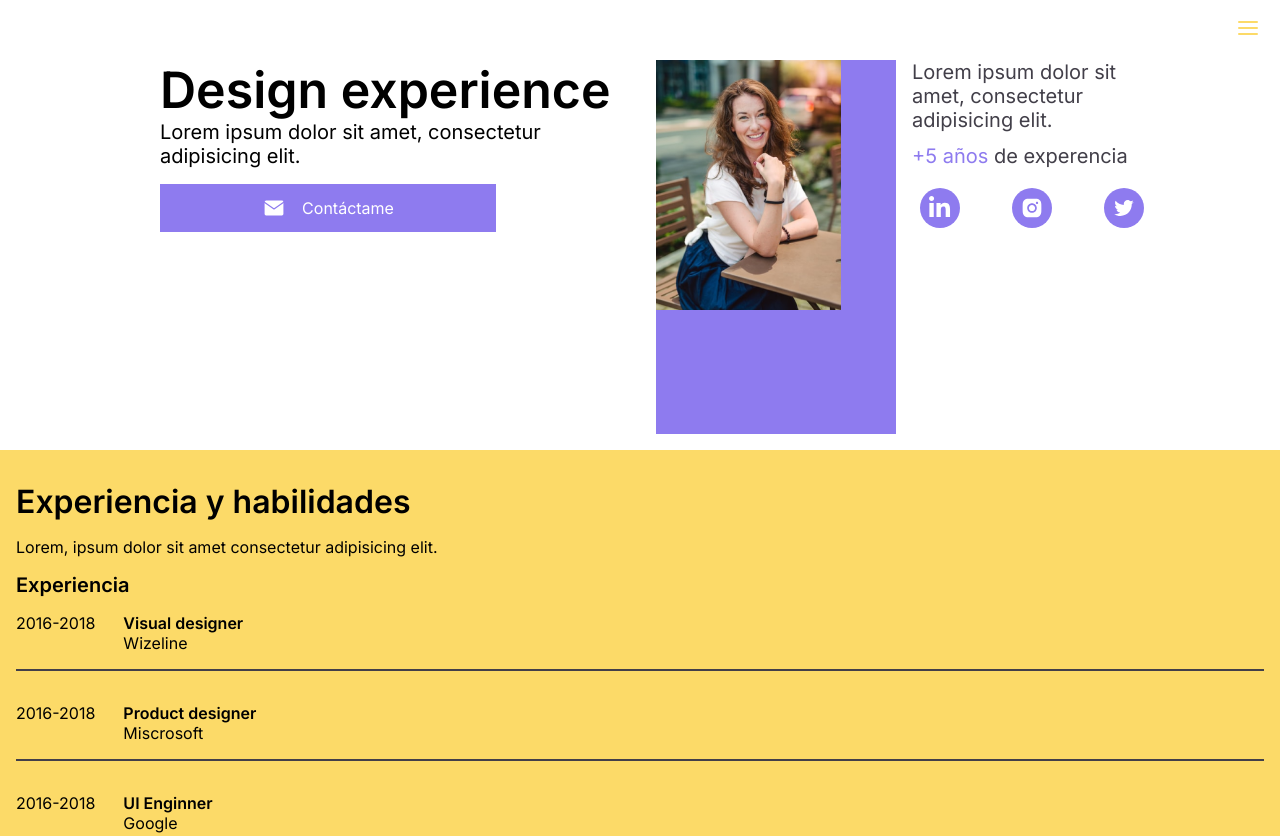
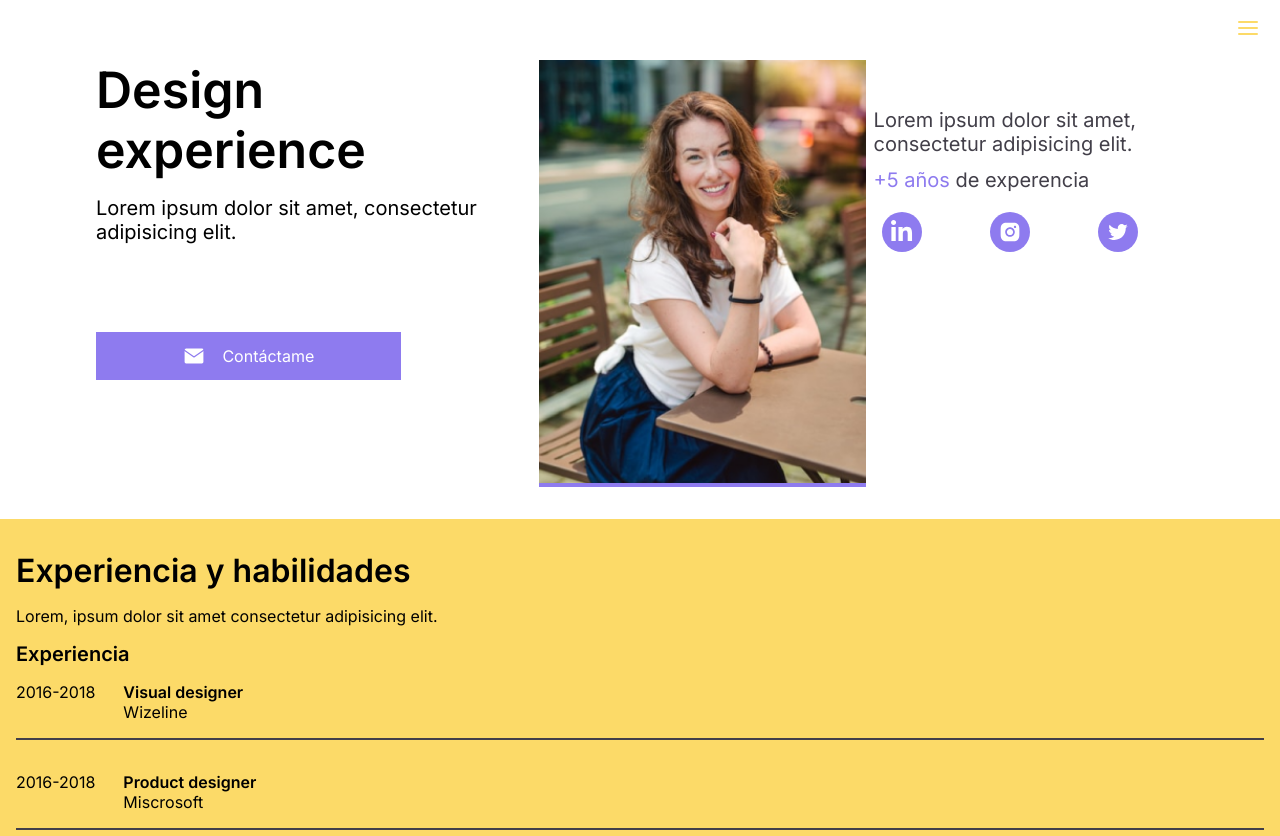
Before and after one commit to martinez-fko/miPortafolio, a plain HTML site: page index.html in a window 1280 px wide. Shown: the top 836 px of the page. Drawn offline with Linux system fonts and the light colour scheme.

Commit message:
avances minimos y correcciones

```diff
--- a/assets/css/styles.css
+++ b/assets/css/styles.css
@@ -104,16 +104,15 @@ input#menu-hamburguesa{
 
 
 .header{
-    padding: 1rem;
-    padding-right: 2rem;
+    padding: 0 1rem;
     display: grid;
     grid-template-areas:
     "titulo titulo"
     "image info"
     "btn btn";
-    grid-template-columns: 200px auto;
+    grid-template-columns: 200px 45%;
     grid-template-rows: auto 250px auto;
-    gap: 1rem;
+    gap: .5rem;
 }
 
 .header__box-titulo{
@@ -264,39 +263,38 @@ input#menu-hamburguesa{
 /* Responsividad  */
 
 
-/* Movil */
+/* tablet */
 @media screen and (min-width: 660px) {
     /* Header */
     .header{
-        padding: 0 2rem;
         grid-template-areas:
         "titulo  image info"
+        "titulo image info"
         "btn image info";
-        gap: 1;
-        grid-template-columns: 50% 25% 25%;
+        grid-template-columns: 40% 30% 30%;
+    grid-template-rows: auto auto auto;
+        gap: .5rem;
+        margin: 2rem;
+        margin-bottom: 2rem;
     }
 
     .header__box-titulo{
-        text-align: left;
+       display: flex;
+       flex-direction: column;
     }
 
-    .header__box-titulo h3 {
-        margin: 0;
-    }
 
     .header__box-info{
         justify-content: flex-start;
-    }
+        padding-top: 3rem;
+     }
 
     .header__box-info p{
         margin-bottom: .75rem;
     }
 
     .header__box-image img {
-        max-width: 185px;
-        height: 250px;
         object-fit: cover;
-        object-position: center;
     }
 
     .header__box-btn a{
@@ -311,12 +309,15 @@ input#menu-hamburguesa{
 
 @media only screen and (min-width: 992px) {
     /* header */
+
     .header{
-        padding:0  10rem;
+        grid-template-columns: 40% 30% 25%;
+        grid-template-rows: 30% 30% auto;
+        margin: 0 5rem 2rem;
     }
 
-    .header__box-image img {
-        min-width: 170px;
-        object-fit: cover;
-    }
+
+
+
+
 }
```
